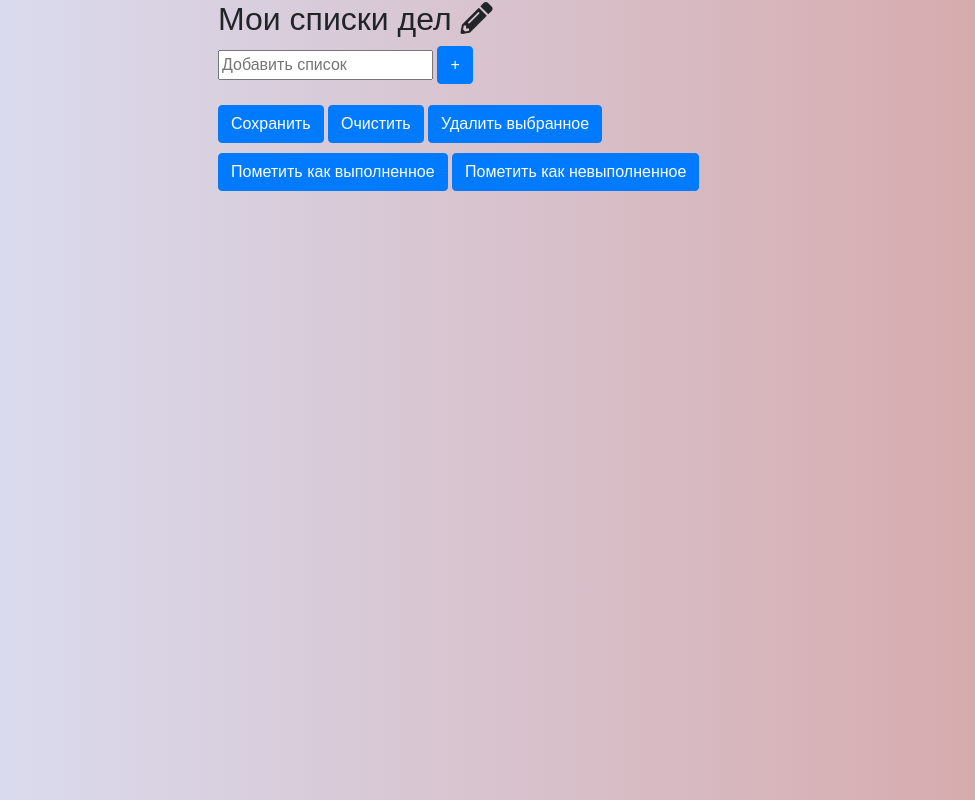
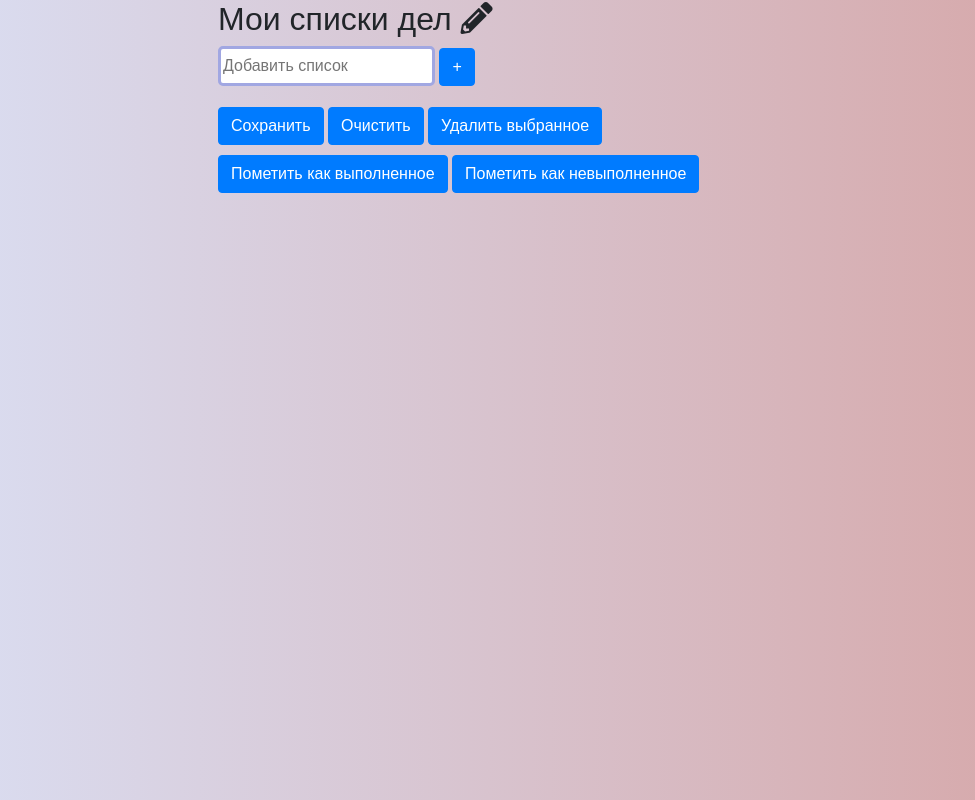
Before and after one commit to teeara1991/todolistInterface, a website built with Parcel: page index.html in a window 1280 px wide. Shown: the whole page, without its empty margins (152-1127 px from the left). Built offline with nearby package versions, Linux system fonts and the light colour scheme.

Commit message:
changed input style

```diff
--- a/index.html
+++ b/index.html
@@ -32,7 +32,7 @@
             <input
               type="text"
               name="todo-name"
-              class="input-medium search-query"
+              class="custom"
               placeholder="Добавить список"
             />
             <button type="submit" class="btn btn-primary">+</button>
--- a/src/styles.css
+++ b/src/styles.css
@@ -18,3 +18,8 @@ body {
 .control {
   margin: 5px auto;
 }
+.custom {
+  height: 40px;
+  border: 3px solid rgb(161, 167, 226); /* Параметры рамки */
+  border-radius: 5px;
+}
```
